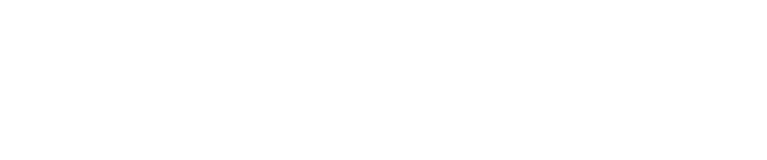
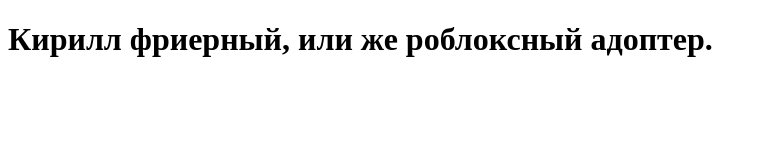
Before and after one commit to bresstv/Trolling, a plain HTML site: page index.html in a window 1280 px wide. Shown: the whole page, without its empty margins (0-767 px from the left). Drawn offline with Linux system fonts and the light colour scheme.

Commit message:
Update index.html

```diff
--- a/index.html
+++ b/index.html
@@ -8,6 +8,8 @@
     <link rel="stylesheet" href="style.css">
 </head>
 <body>
-
+    <h1>
+        Кирилл фриерный, или же роблоксный адоптер.
+    </h1>
 </body>
 </html>
```
